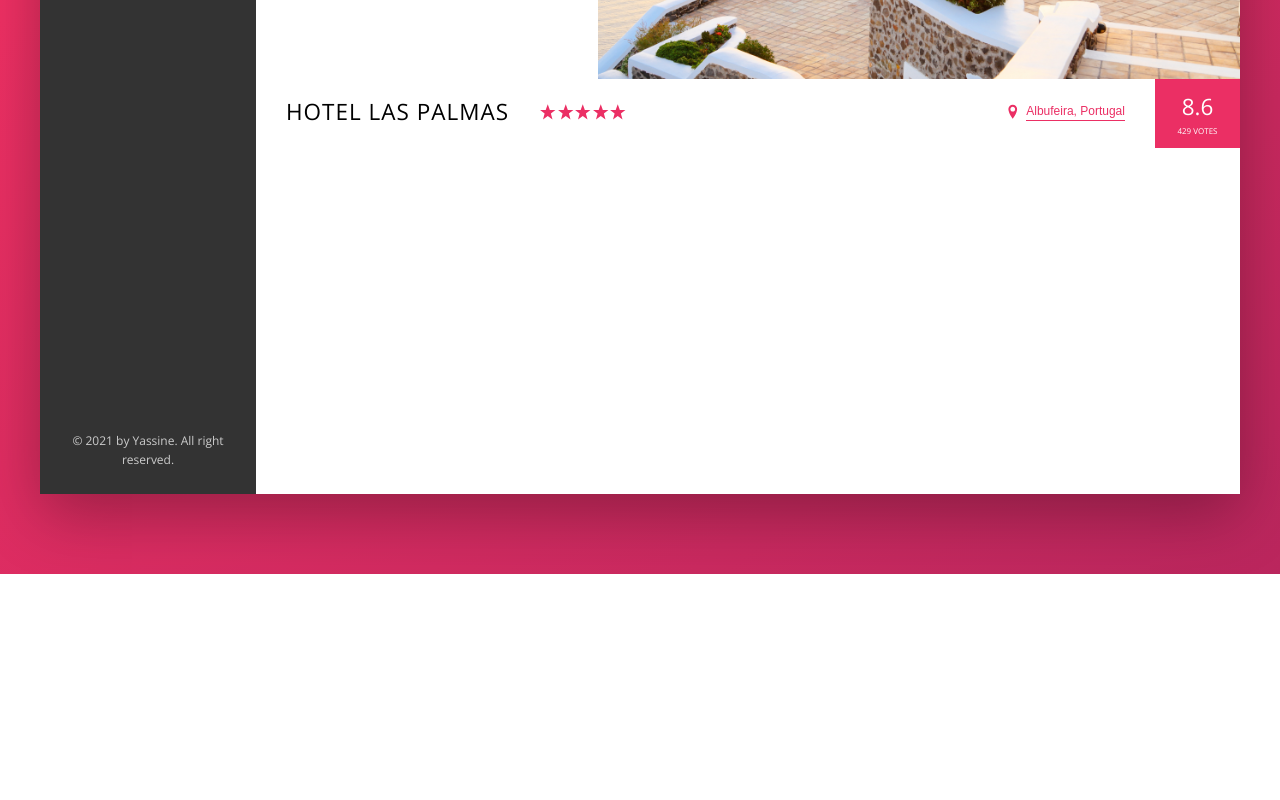
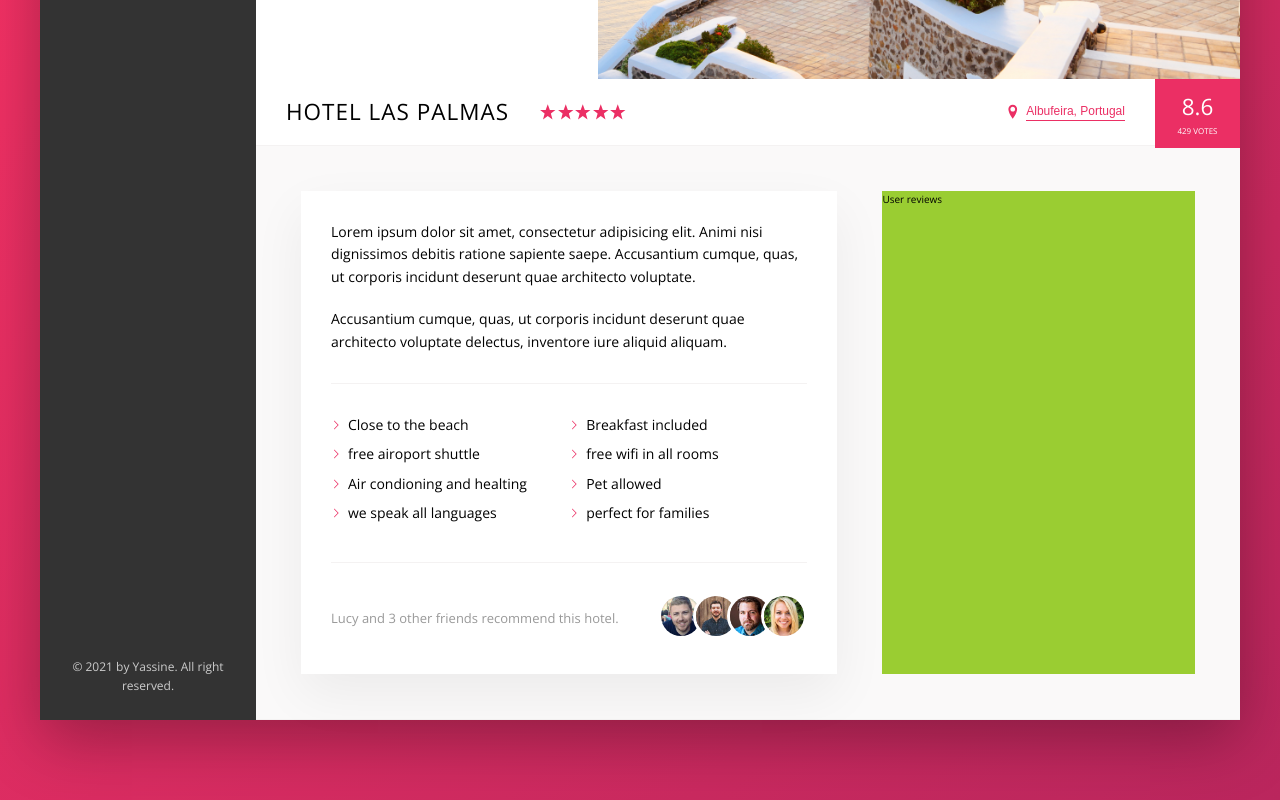
Before and after one commit to Yassineaiss/Trillo-Project, a website: page index.html in a window 1280 px wide. Shown: the part 456-1256 px from the top of the page. Before the commit the page ends 1030 px from the top, so only its background shows below. Drawn offline with nearby package versions, Linux system fonts and the light colour scheme.

Commit message:
Building the Description Section

```diff
--- a/index.html
+++ b/index.html
@@ -132,6 +132,40 @@
                         <div class="overview__rating-count">429 votes</div>
                     </div>
                 </div>
+                <div class="detail">
+                    <div class="description">
+                        <p class="paragraph">Lorem ipsum dolor sit amet, consectetur adipisicing elit. Animi nisi
+                            dignissimos debitis ratione sapiente saepe. Accusantium cumque, quas, ut corporis incidunt
+                            deserunt quae architecto voluptate.</p>
+                        <p class="paragraph">Accusantium cumque, quas, ut corporis incidunt deserunt quae architecto
+                            voluptate delectus, inventore iure aliquid aliquam.</p>
+                        <ul class="list">
+                            <li class="list__item">Close to the beach</li>
+                            <li class="list__item">Breakfast included</li>
+                            <li class="list__item">free airoport shuttle</li>
+                            <li class="list__item">free wifi in all rooms</li>
+                            <li class="list__item">Air condioning and healting</li>
+                            <li class="list__item">Pet allowed</li>
+                            <li class="list__item">we speak all languages</li>
+                            <li class="list__item">perfect for families</li>
+                        </ul>
+                        <div class="recommend">
+                            <p class="recommend__count">
+                                Lucy and 3 other friends recommend this hotel.
+                            </p>
+                            <div class="recommend__friends">
+                                <img src="img/user-3.jpg" alt="friend 1" class="recommend__photo">
+                                <img src="img/user-4.jpg" alt="friend 2" class="recommend__photo">
+                                <img src="img/user-5.jpg" alt="friend 3" class="recommend__photo">
+                                <img src="img/user-6.jpg" alt="friend 4" class="recommend__photo">
+                            </div>
+                        </div>
+                    </div>
+                    <div class="user-reviews">
+                        User reviews
+                    </div>
+
+                </div>
             </main>
         </div>
     </div>
--- a/sass/_base.scss
+++ b/sass/_base.scss
@@ -25,6 +25,8 @@ Grey dark 3: #999
   --color-grey-dark-2: #777;
   --color-grey-dark-3: #999;
   --shodw-dark: 0 2rem 6rem rgba(0, 0, 0, 0.3);
+  --shadow-light: 0 2rem 5rem rgba(0, 0, 0, 0.06);
+  --line: 1px solid var(--color-grey-light-2);
 }
 * {
   margin: 0;
--- a/sass/_components.scss
+++ b/sass/_components.scss
@@ -193,7 +193,7 @@
 .overview {
   display: flex;
   align-items: center;
-
+  border-bottom: var(--line);
   &__heading {
     font-size: 2.25rem;
     font-weight: 300;
@@ -219,8 +219,8 @@
     display: flex;
     vertical-align: center;
   }
-  &__icon-location{
-    margin-right: .5rem ;
+  &__icon-location {
+    margin-right: 0.5rem;
   }
   &__rating {
     background-color: var(--color-primary);
@@ -235,9 +235,8 @@
     margin-bottom: -3px;
   }
   &__rating-count {
-    font-size: .8rem;
+    font-size: 0.8rem;
     text-transform: uppercase;
-
   }
   &__rating-average {
     font-size: 2.25rem;
@@ -280,3 +279,69 @@
     box-shadow: none;
   }
 }
+//////////////////////////////////
+/// Paragraph
+.paragraph:not(:last-of-type) {
+  margin-bottom: 2rem;
+}
+
+//////////////////////////////////
+/// List
+.list {
+  list-style: none;
+  margin: 3rem 0;
+  padding: 3rem 0;
+  border-top: var(--line);
+  border-bottom: var(--line);
+
+  display: flex;
+  flex-wrap: wrap;
+
+  &__item {
+    flex: 0 0 50%;
+    margin-bottom: 0.7rem;
+  }
+  &__item::before {
+    content: "";
+    display: inline-block;
+    height: 1rem;
+    width: 1rem;
+    margin-right: 0.7rem;
+    //older browsers
+    // background-image: url(../img/chevron-thin-right.svg);
+    // background-size: cover;
+    //Newer browsers -mask
+    background-color: var(--color-primary);
+    -webkit-mask-image: url(../img/chevron-thin-right.svg);
+    mask-image: url(../img/chevron-thin-right.svg);
+    -webkit-mask-size: cover;
+    mask-size: cover;
+  }
+}
+
+//////////////////////////////////
+/// Recommend
+.recommend {
+  font-size: 1.3rem;
+  color: var(--color-grey-dark-3);
+  display: flex;
+  align-items: center;
+
+  &__count {
+margin-right: auto;
+  }
+  &__friends {
+  }
+
+  &__photo {
+    box-sizing: content-box;
+    height: 4rem;
+    width: 4rem;
+    border-radius: 50%;
+    border: 3px solid #fff;
+    &:not(:last-child){
+        margin-right: -1.5rem;
+
+    }
+  }
+}
--- a/sass/_layout.scss
+++ b/sass/_layout.scss
@@ -9,7 +9,7 @@
   font-size: 1.4rem;
   height: 7rem;
   background-color: #fff;
-  border-bottom: 1px solid var(--color-grey-light-2);
+  border-bottom: var(--line);
 
   display: flex;
   justify-content: space-between;
@@ -30,5 +30,22 @@
   background-color: #fff;
 
   flex: 1;
-  height: 80rem;
 }
+.detail {
+  display: flex;
+  padding: 4.5rem;
+  background-color: var(--color-grey-light-1);
+  border-bottom: var(--line);
+}
+.description {
+  font-size: 1.4rem;
+  background-color: #fff;
+  box-shadow: var(--shadow-light);
+  padding: 3rem;
+  flex: 0 0 60%;
+  margin-right: 4.5rem;
+}
+.user-reviews {
+  background-color: yellowgreen;
+  flex: 1;
+}
```
Also changed, not shown: css/style.css.
